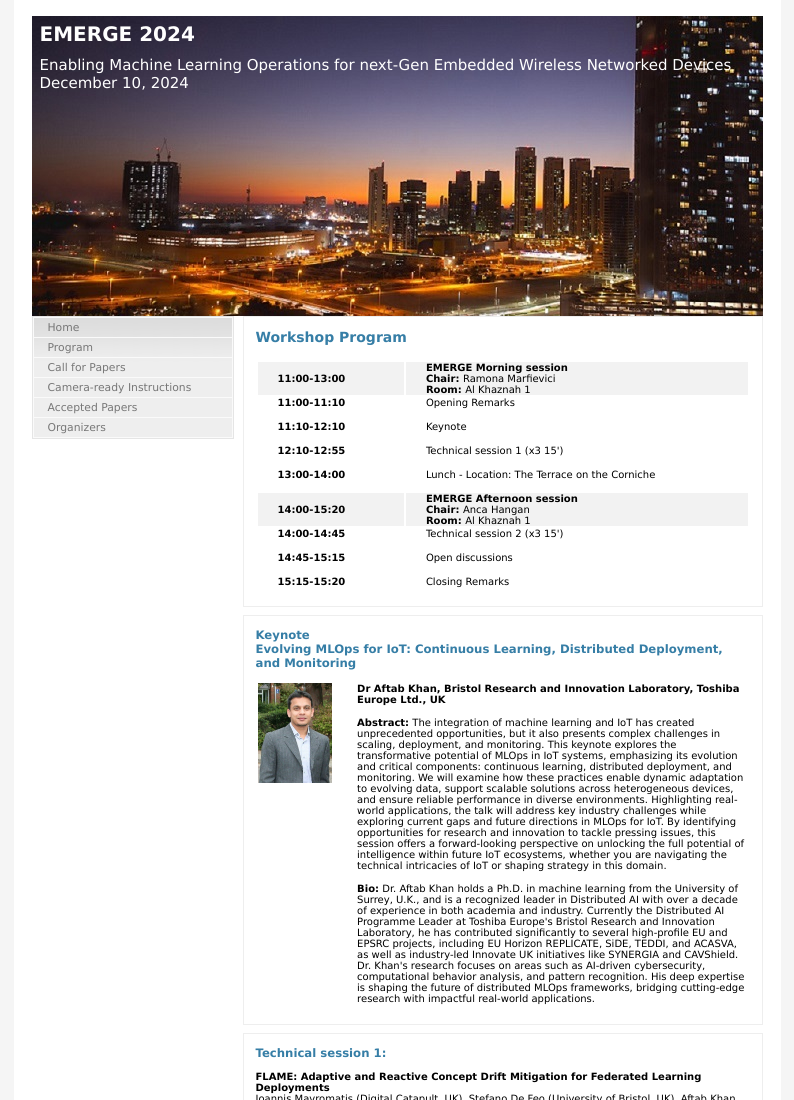
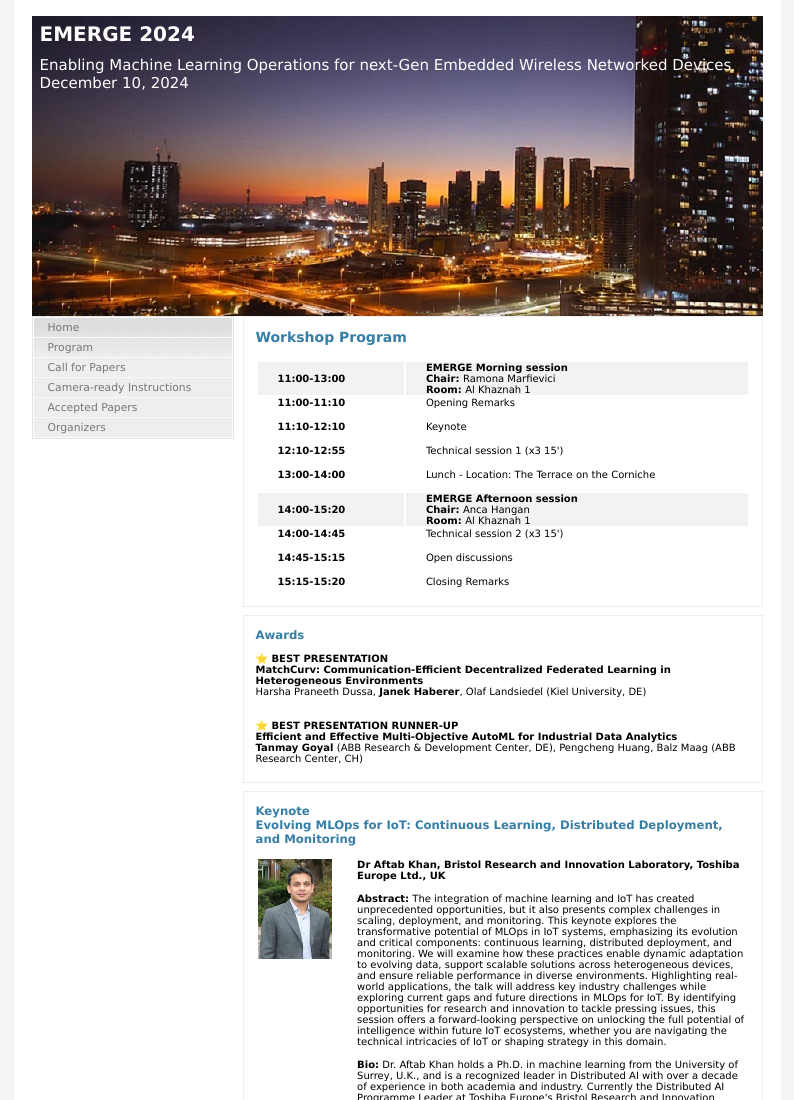
Before and after one commit to emerge2024/emerge2024.github.io, a plain HTML site: page program.html in a window 1280 px wide. Shown: the top 1100 px of the page, without its empty margins (243-1037 px from the left). Drawn offline with Linux system fonts and the light colour scheme.

Commit message:
added awards

```diff
--- a/program.html
+++ b/program.html
@@ -85,6 +85,23 @@
 					</tbody>
 
 				</table>
+			</div>
+
+			<div class="item">
+				<h3>Awards</h3>
+				<br>
+
+				<h4>&#11088; BEST PRESENTATION </h4>
+				<p style="font-size: 10px;"><b>MatchCurv: Communication-Efficient Decentralized Federated Learning in Heterogeneous Environments</b><br>
+					Harsha Praneeth Dussa, <b>Janek Haberer</b>, Olaf Landsiedel (Kiel University, DE)<br>
+				</p>
+				<br>
+
+				<h4>&#11088; BEST PRESENTATION RUNNER-UP </h4>
+				<p style="font-size: 10px;"><b>Efficient and Effective Multi-Objective AutoML for Industrial Data Analytics</b><br>
+					<b>Tanmay Goyal</b> (ABB Research & Development Center, DE), Pengcheng Huang, Balz Maag (ABB Research Center, CH)<br>
+				</p>
+
 			</div>
 
 			<div class="item">
```
